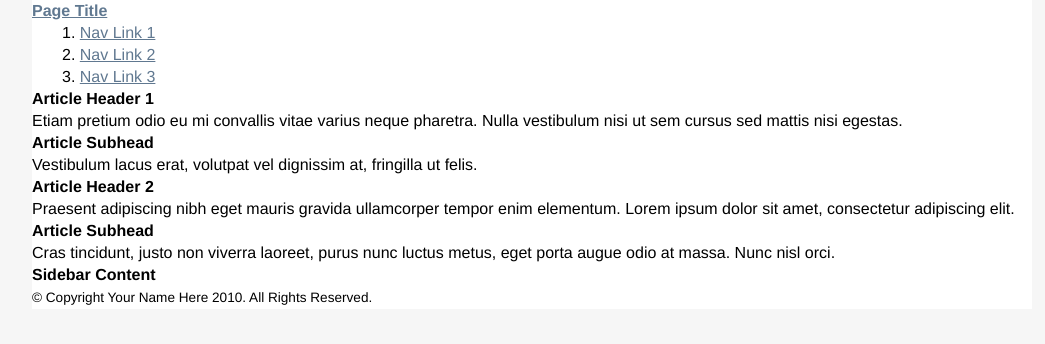
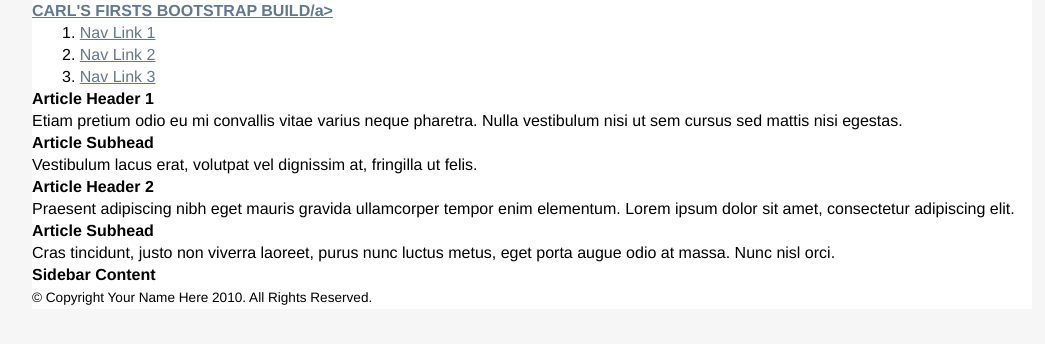
Before and after one commit to carlvlewis/HTML5-Project-Bootstrap, a plain HTML site: page index.html in a window 1280 px wide. Shown: the whole page, without its empty margins (108-1153 px from the left). Drawn offline with nearby package versions, Linux system fonts and the light colour scheme.

Commit message:
Initial commit

```diff
--- a/index.html
+++ b/index.html
@@ -16,7 +16,7 @@
 
 	<header>
 
-		<h1><a href="/">Page Title</a></h1>
+		<h1><a href="/">CARL'S FIRSTS BOOTSTRAP BUILD/a></h1>
 
 		<nav>
 
```
